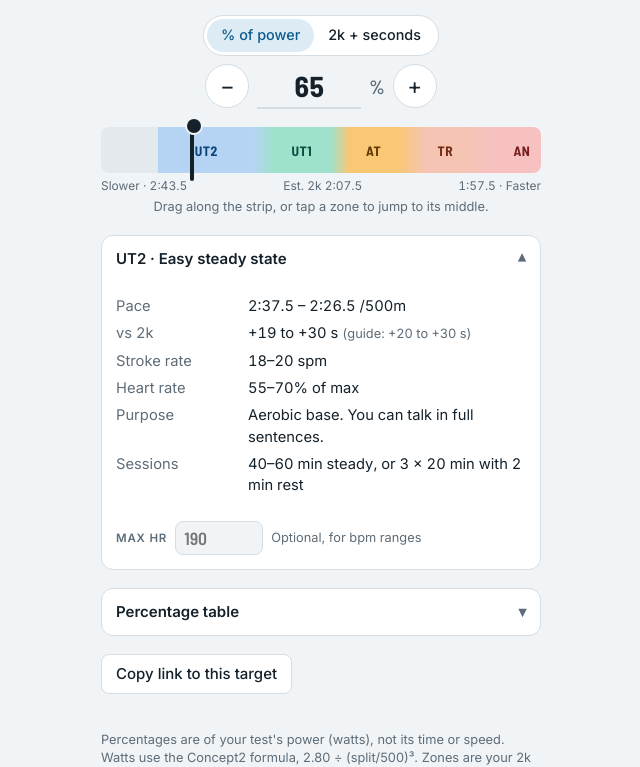
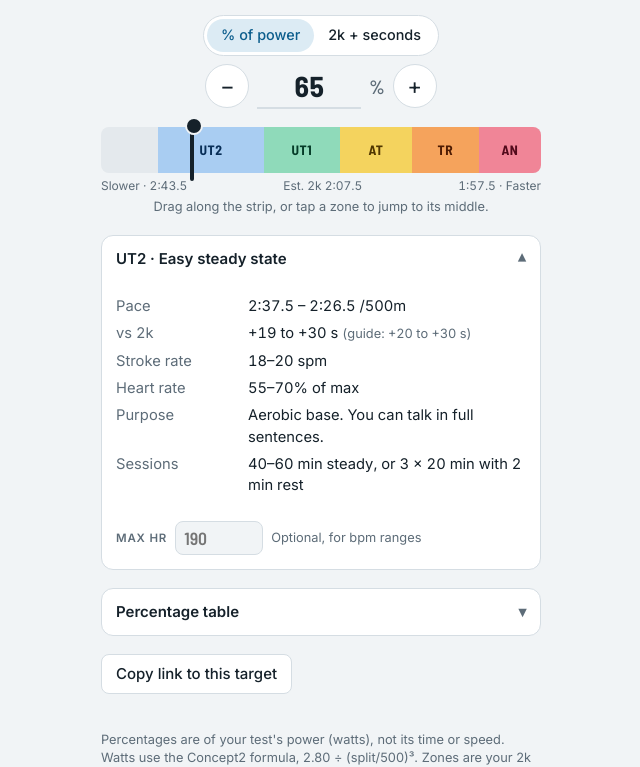
Before and after one commit to notaurologist/pace-card, a website with bundled scripts: page public/index.html in a window 1280 px wide. Shown: the part 333-1100 px from the top of the page, without its empty margins (319-959 px from the left). Built offline with nearby package versions, Linux system fonts and the light colour scheme.

Commit message:
Use a distinct zone palette with hard edges
AT, TR and AN were similar pale warm tints that were hard to tell apart.
The new palette gives each zone its own hue (blue, teal, yellow, orange,
rose) and steps lightness down from AT to AN, in both themes. Each label
stays a dark shade of its own zone colour, and every label passes WCAG AA
contrast (4.8:1 or better). The colour blend across gaps is removed; zones
meet with hard edges again. The app icon uses the same colours.

Co-Authored-By: Claude Opus 5.5 <noreply@anthropic.com>

```diff
--- a/public/app.js
+++ b/public/app.js
@@ -91,11 +91,13 @@ function render() {
   $("tunit").textContent = state.mode === "pct" ? "%" : "s";
 
   // Zone strip: slow on the left, fast on the right, in seconds from the 2k split.
-  // Each zone is solid across the guide's own range; colours blend across the gaps between zones.
-  $("strip").style.background = stripGradient();
-  $("strip").innerHTML = ZONES.map((z) =>
-    `<span class="zlabel" style="left:${xOf(zoneMid(z)) * 100}%;color:${zvar(z, "fg")}">${z.id}</span>`
-  ).join("") + `<div class="marker" style="left:${xOf(off) * 100}%"></div>`;
+  // Zones meet halfway across the guide's gaps, with hard edges.
+  $("strip").innerHTML = ZONES.map((z) => {
+    const slowX = xOf(z.edge[1]), fastX = z.edge[0] === null ? 1 : xOf(z.edge[0]);
+    const left = Math.min(slowX, fastX), width = Math.abs(fastX - slowX);
+    const cls = ["band", left <= 0.001 ? "first" : "", left + width >= 0.999 ? "last" : ""].join(" ");
+    return `<div class="${cls}" style="left:${left * 100}%;width:${width * 100}%;background:${zvar(z, "bg")};color:${zvar(z, "fg")}">${z.id}</div>`;
+  }).join("") + `<div class="marker" style="left:${xOf(off) * 100}%"></div>`;
   $("strip").setAttribute("aria-valuenow", String(Math.round(off)));
   $("strip").setAttribute("aria-valuetext", `${fmt(s)} per 500 metres, 2k ${signed(Math.round(off))} seconds`);
   $("axis").innerHTML = `<span>Slower · ${fmtShort(r.split + AX_SLOW)}</span><span>${r.est ? "Est. 2k" : "2k"} ${fmt(r.split)}</span><span>${fmtShort(r.split + AX_FAST)} · Faster</span>`;
@@ -130,16 +132,6 @@ function render() {
 const AX_SLOW = 36, AX_FAST = -10;
 const xOf = (off) => Math.min(1, Math.max(0, (AX_SLOW - off) / (AX_SLOW - AX_FAST)));
 const offAt = (x) => AX_SLOW - x * (AX_SLOW - AX_FAST);
-const pc = (off) => `${(xOf(off) * 100).toFixed(2)}%`;
-function stripGradient() {
-  // Gray (easier than UT2) up to UT2's slow end, then a hard start to UT2.
-  const stops = ["var(--gap-bg) 0%", `var(--gap-bg) ${pc(ZONES[0].off[1])}`];
-  for (const z of ZONES) {
-    const c = zvar(z, "bg");
-    stops.push(`${c} ${pc(z.off[1])}`, `${c} ${z.off[0] === null ? "100%" : pc(z.off[0])}`);
-  }
-  return `linear-gradient(90deg, ${stops.join(", ")})`;
-}
 
 function setFromSplit(split) {
   const t = selTest(); if (!t || !Number.isFinite(split)) return;
--- a/public/styles.css
+++ b/public/styles.css
@@ -2,11 +2,12 @@
 :root {
   --bg: #f1f4f6; --surface: #ffffff; --fg: #15212a; --muted: #5d6c78; --line: #d5dde3;
   --accent: #0b5d8c; --accent-soft: #dcebf4; --on-accent: #ffffff; --danger: #b3261e;
-  --z-ut2-bg: #b5d4f4; --z-ut2-fg: #0c447c;
-  --z-ut1-bg: #9fe1cb; --z-ut1-fg: #085041;
-  --z-at-bg: #fac775;  --z-at-fg: #633806;
-  --z-tr-bg: #f5c4b3;  --z-tr-fg: #712b13;
-  --z-an-bg: #f7c1c1;  --z-an-fg: #791f1f;
+  /* Zone colours: distinct hues, getting darker from AT to AN; each label is a dark shade of its own zone. */
+  --z-ut2-bg: #a9cdf2; --z-ut2-fg: #082e57;
+  --z-ut1-bg: #8fdaba; --z-ut1-fg: #053b28;
+  --z-at-bg: #f4d35e;  --z-at-fg: #503600;
+  --z-tr-bg: #f5a35c;  --z-tr-fg: #4d1b03;
+  --z-an-bg: #f08597;  --z-an-fg: #520a1b;
   --gap-bg: #e4e9ed;
   --display: "Barlow Semi Condensed", "Arial Narrow", system-ui, sans-serif;
   --body: "Inter", system-ui, -apple-system, sans-serif;
@@ -15,22 +16,22 @@
   :root:not([data-theme="light"]) {
     --bg: #0e151a; --surface: #172129; --fg: #e4ecf1; --muted: #93a4b1; --line: #2b3a45;
     --accent: #6bb8e3; --accent-soft: #1b3445; --on-accent: #0b1a23; --danger: #f2827a;
-    --z-ut2-bg: #0c447c; --z-ut2-fg: #cfe3f8;
-    --z-ut1-bg: #085041; --z-ut1-fg: #bdeedb;
-    --z-at-bg: #744a08;  --z-at-fg: #fde2b3;
-    --z-tr-bg: #712b13;  --z-tr-fg: #f9d6c8;
-    --z-an-bg: #791f1f;  --z-an-fg: #f9d4d4;
+    --z-ut2-bg: #7fadde; --z-ut2-fg: #082e57;
+    --z-ut1-bg: #67c4a0; --z-ut1-fg: #053b28;
+    --z-at-bg: #e2bf4c;  --z-at-fg: #503600;
+    --z-tr-bg: #e68a45;  --z-tr-fg: #4d1b03;
+    --z-an-bg: #e2707f;  --z-an-fg: #520a1b;
     --gap-bg: #22303a; color-scheme: dark;
   }
 }
 :root[data-theme="dark"] {
   --bg: #0e151a; --surface: #172129; --fg: #e4ecf1; --muted: #93a4b1; --line: #2b3a45;
   --accent: #6bb8e3; --accent-soft: #1b3445; --on-accent: #0b1a23; --danger: #f2827a;
-  --z-ut2-bg: #0c447c; --z-ut2-fg: #cfe3f8;
-  --z-ut1-bg: #085041; --z-ut1-fg: #bdeedb;
-  --z-at-bg: #744a08;  --z-at-fg: #fde2b3;
-  --z-tr-bg: #712b13;  --z-tr-fg: #f9d6c8;
-  --z-an-bg: #791f1f;  --z-an-fg: #f9d4d4;
+  --z-ut2-bg: #7fadde; --z-ut2-fg: #082e57;
+  --z-ut1-bg: #67c4a0; --z-ut1-fg: #053b28;
+  --z-at-bg: #e2bf4c;  --z-at-fg: #503600;
+  --z-tr-bg: #e68a45;  --z-tr-fg: #4d1b03;
+  --z-an-bg: #e2707f;  --z-an-fg: #520a1b;
   --gap-bg: #22303a; color-scheme: dark;
 }
 * { box-sizing: border-box; }
@@ -88,7 +89,9 @@ button:focus-visible, input:focus-visible { outline: 2px solid var(--accent); ou
 
 .strip-wrap { display: grid; gap: 4px; }
 .strip { position: relative; height: 46px; border-radius: 8px; background: var(--gap-bg); touch-action: none; cursor: pointer; user-select: none; -webkit-user-select: none; }
-.zlabel { position: absolute; top: 50%; transform: translate(-50%, -50%); font: 700 0.85rem var(--display); letter-spacing: 0.04em; pointer-events: none; }
+.band { position: absolute; top: 0; bottom: 0; display: flex; align-items: center; justify-content: center; font: 700 0.85rem var(--display); letter-spacing: 0.04em; pointer-events: none; }
+.band.first { border-radius: 8px 0 0 8px; }
+.band.last { border-radius: 0 8px 8px 0; }
 .marker { position: absolute; top: -8px; bottom: -8px; width: 4px; margin-left: -2px; background: var(--fg); border-radius: 2px; pointer-events: none; transition: left 0.12s ease-out; }
 .marker::before { content: ""; position: absolute; top: -2px; left: -5px; width: 14px; height: 14px; border-radius: 50%; background: var(--fg); border: 2px solid var(--bg); }
 .strip.dragging .marker { transition: none; }
```
Also changed, not shown: public/icon.svg.
